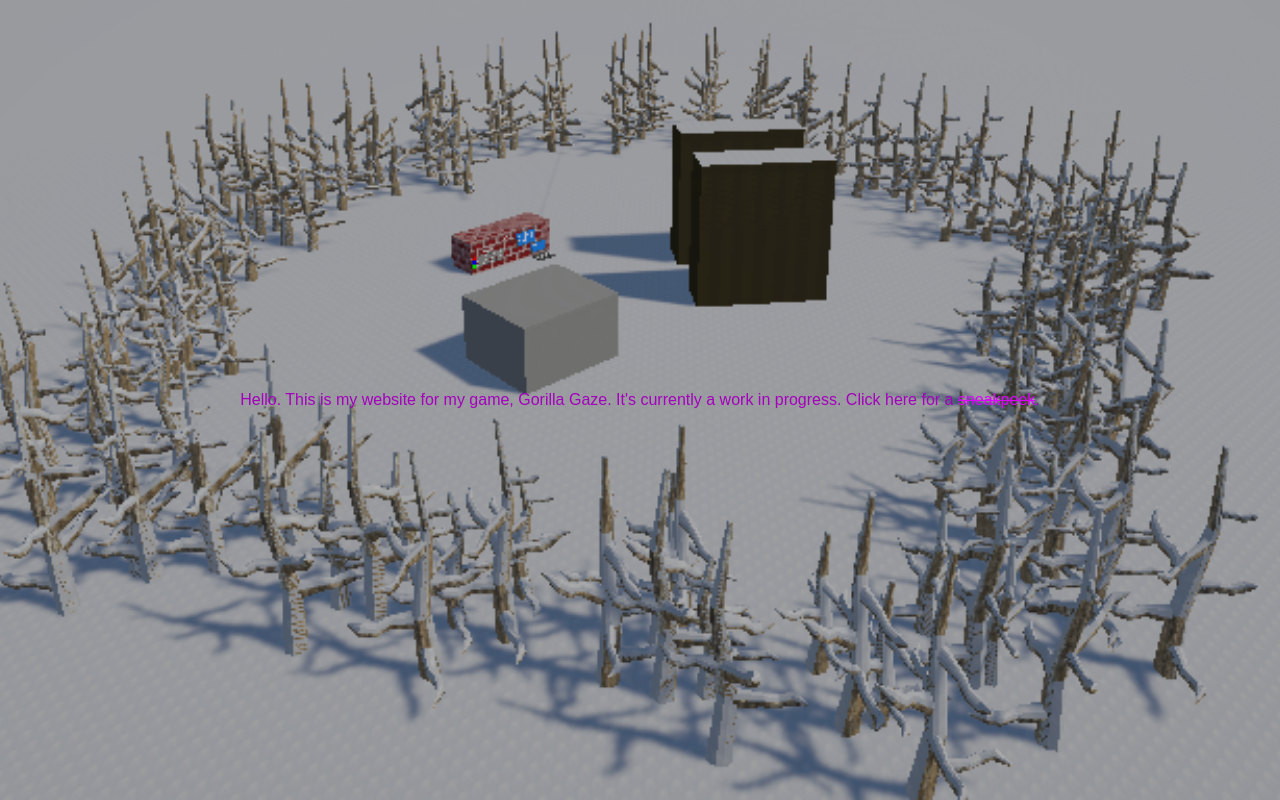
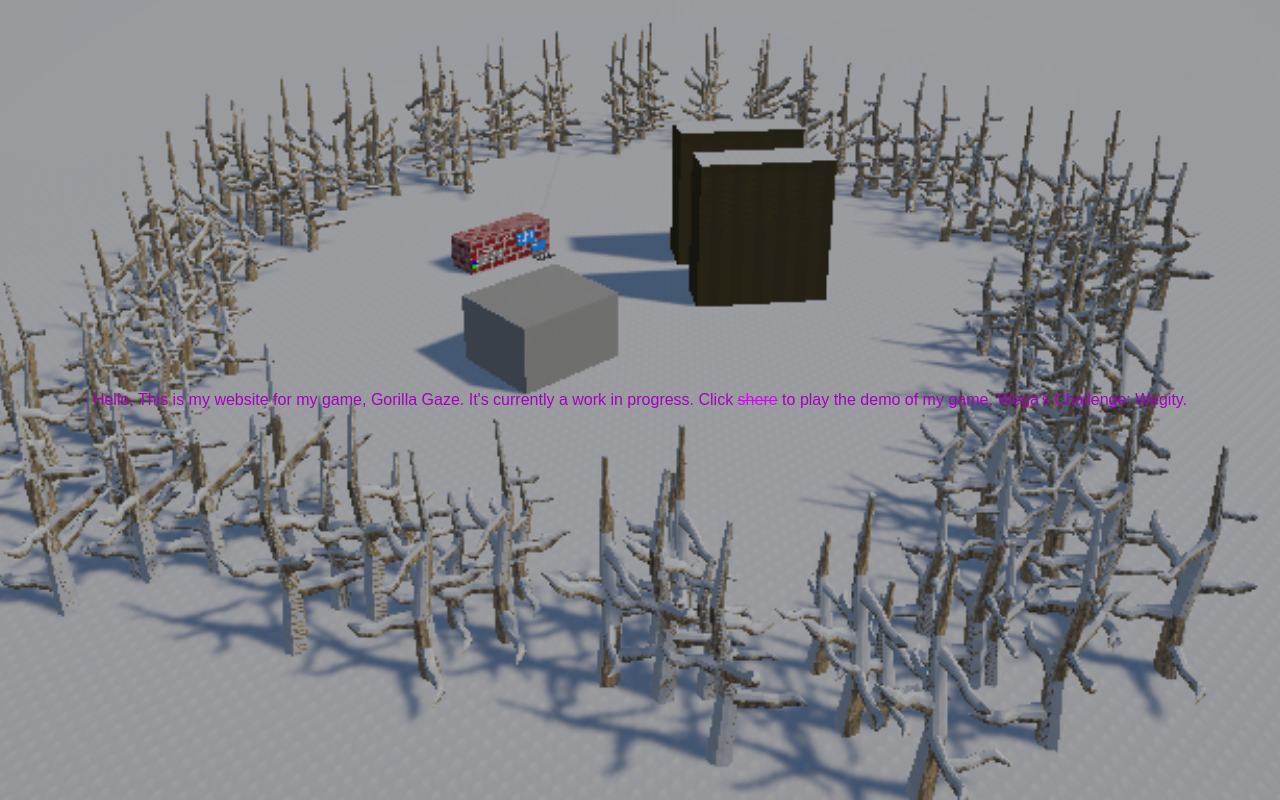
Before and after one commit to Belgaboi/website, a plain HTML site: page index.html in a window 1280 px wide. Drawn offline with Linux system fonts and the light colour scheme.

Commit message:
Update index.html

```diff
--- a/index.html
+++ b/index.html
@@ -33,7 +33,7 @@ body {
 
   <p>
     Hello. This is my website for my game, Gorilla Gaze. It's currently a work in progress.
-    Click here for a <a href="https://belgaboi.github.io/website/sneakpeekupdated.mp3">sneakpeek</a>.
+    Click <a href="https://belgaboi.github.io/website/build/index.html">shere</a> to play the demo of my game, Wega's Challenge: Wegity.
   </p>
 
 </body>
```
